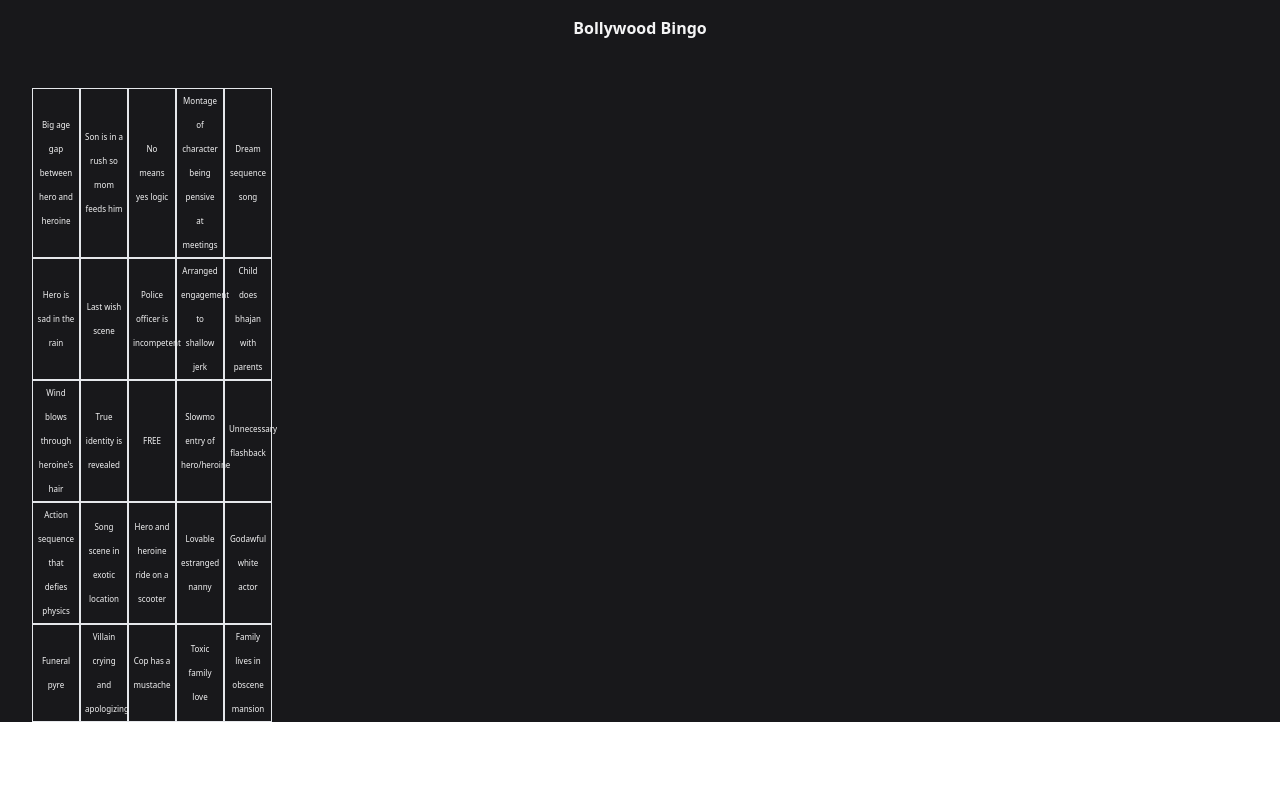
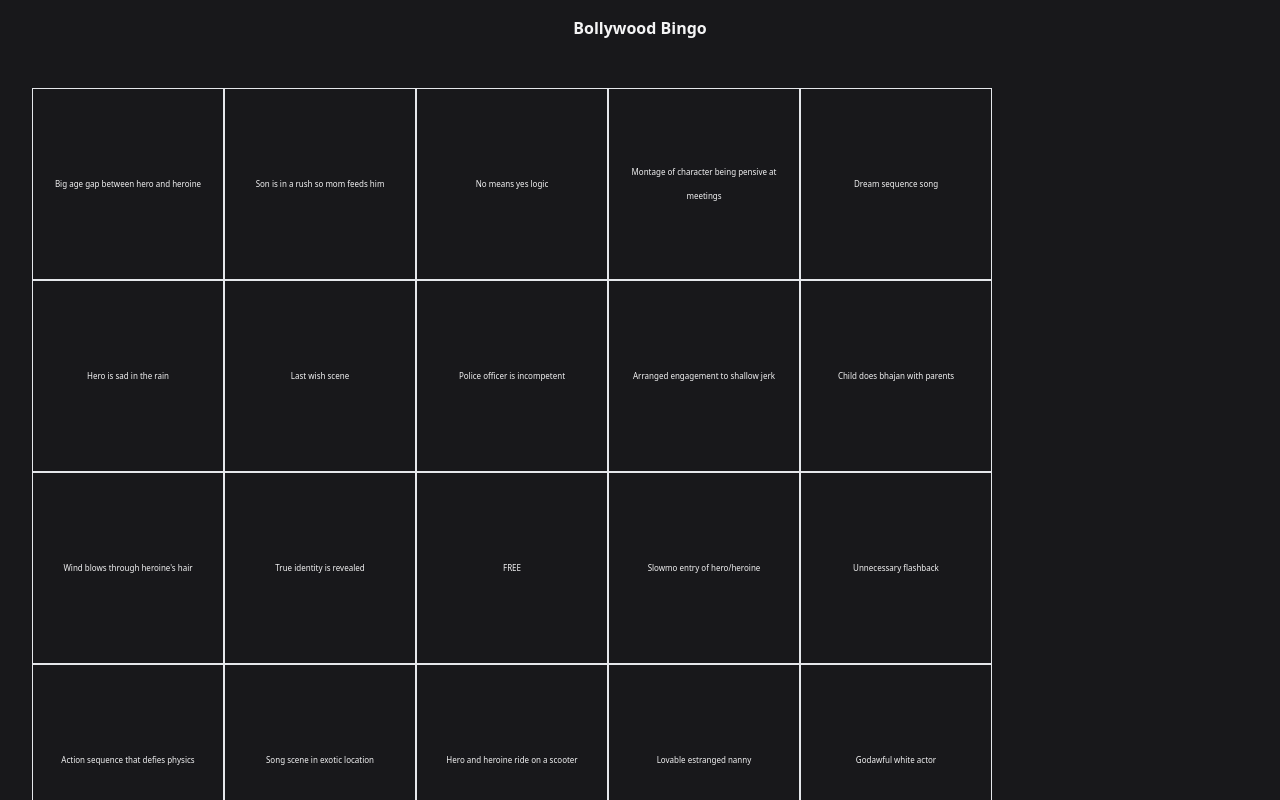
Before and after one commit to akvashi24/bingobongo, a Next.js app: page / in a window 1280 px wide. Shown: the top 800 px of the page. Built offline with nearby package versions, Linux system fonts and the light colour scheme.

Commit message:
Adjust square max width

```diff
--- a/pages/index.js
+++ b/pages/index.js
@@ -72,7 +72,7 @@ function Square(props) {
   return (
   <div onClick={() => setClicked(!clicked)}
   style={{fontSize: '8px'}}
-   className={'px-1 aspect-square w-full max-w-12 md:text-base text-xs flex flex-col justify-center text-zinc-100 border' + " " + (clicked ? 'bg-green-500' : '')}
+   className={'px-1 aspect-square w-full max-w-48 md:text-base text-xs flex flex-col justify-center text-zinc-100 border' + " " + (clicked ? 'bg-green-500' : '')}
    >{props.text}</div>
   )
 }
```
